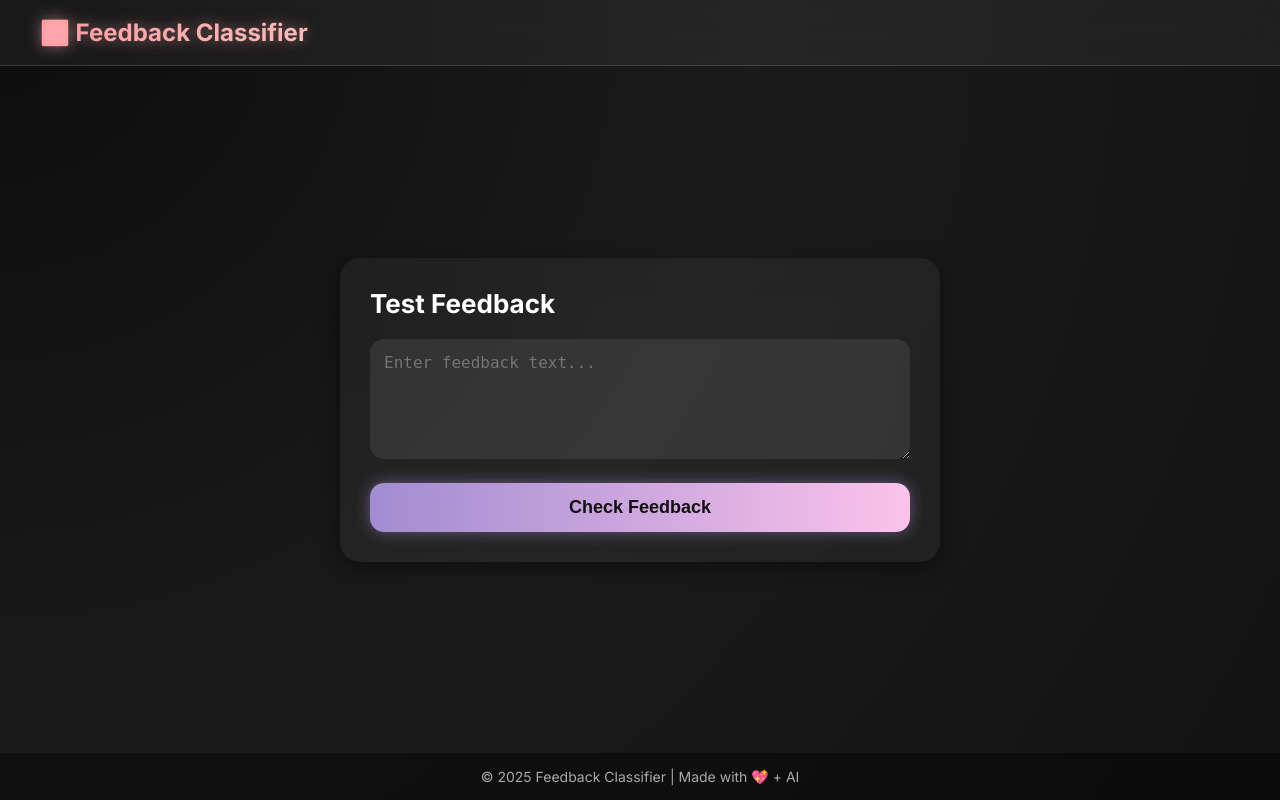
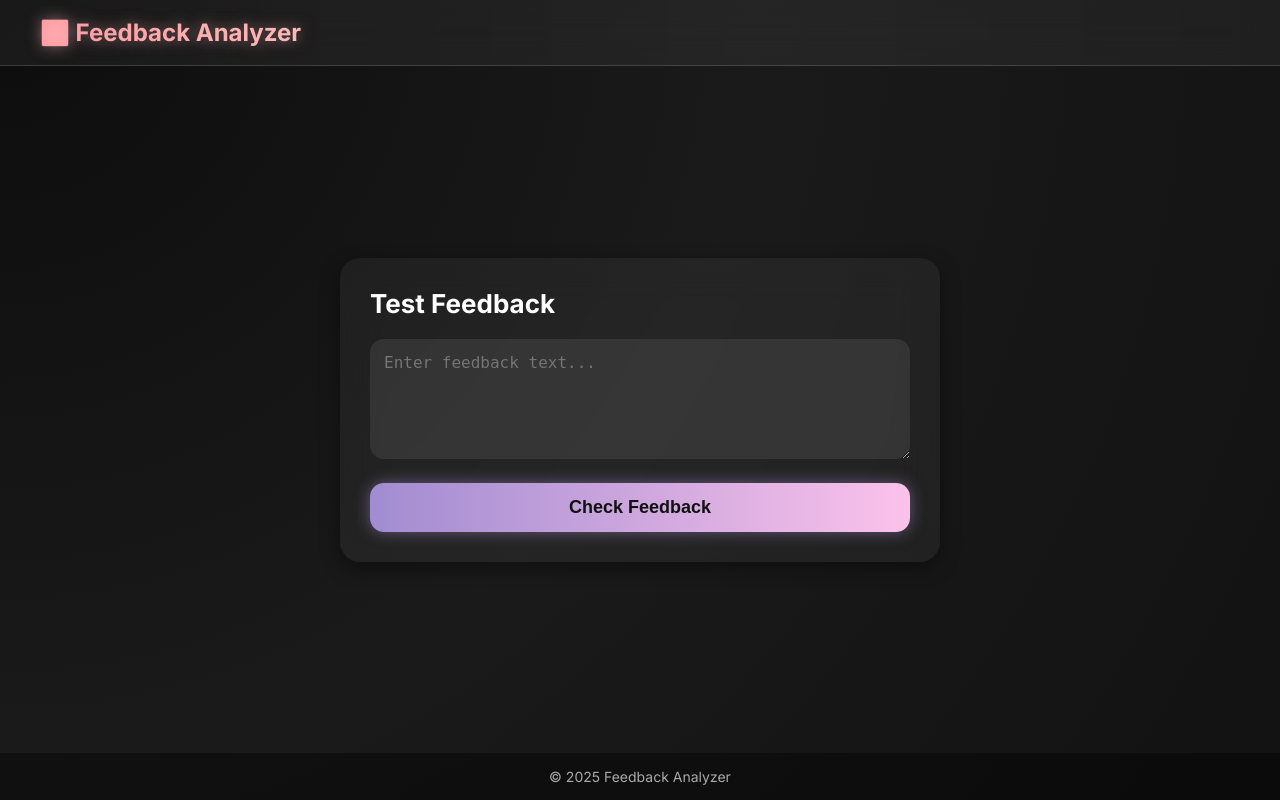
Before and after one commit to Sohan-tough/Feedback-Analyser, a Flask app: page / in a window 1280 px wide. Run offline with Flask 3, Linux system fonts and the light colour scheme.

Commit message:
Update index.html

```diff
--- a/templates/index.html
+++ b/templates/index.html
@@ -1,29 +1,9 @@
-<!-- <!DOCTYPE html>
-<html>
-<head>
-    <title>Feedback Abusive Detector</title>
-</head>
-<body>
-    <h2>Enter Feedback</h2>
-    <form method="POST">
-        <textarea name="feedback" rows="5" cols="40"></textarea><br><br>
-        <button type="submit">Check</button>
-    </form>
-
-    {% if result %}
-        <h3>Result: {{ result }}</h3>
-    {% endif %}
-</body>
-</html> -->
-
-
-
 <!DOCTYPE html>
 <html lang="en">
 <head>
   <meta charset="UTF-8" />
   <meta name="viewport" content="width=device-width, initial-scale=1.0" />
-  <title>Feedback Classifier</title>
+  <title>Feedback Analyzer</title>
   <link href="https://fonts.googleapis.com/css2?family=Inter:wght@400;600;700&display=swap" rel="stylesheet">
   <style>
     :root {
@@ -136,7 +116,7 @@
   </style>
 </head>
 <body>
-  <nav><div class="logo">🌌 Feedback Classifier</div></nav>
+  <nav><div class="logo">🌌 Feedback Analyzer</div></nav>
 
   <section class="hero">
     <div class="hero-form">
@@ -154,7 +134,7 @@
     </div>
   </section>
 
-  <footer>© 2025 Feedback Classifier | Made with 💖 + AI</footer>
+  <footer>© 2025 Feedback Analyzer </footer>
 
   <script>
     const form = document.getElementById("feedbackForm");
```
